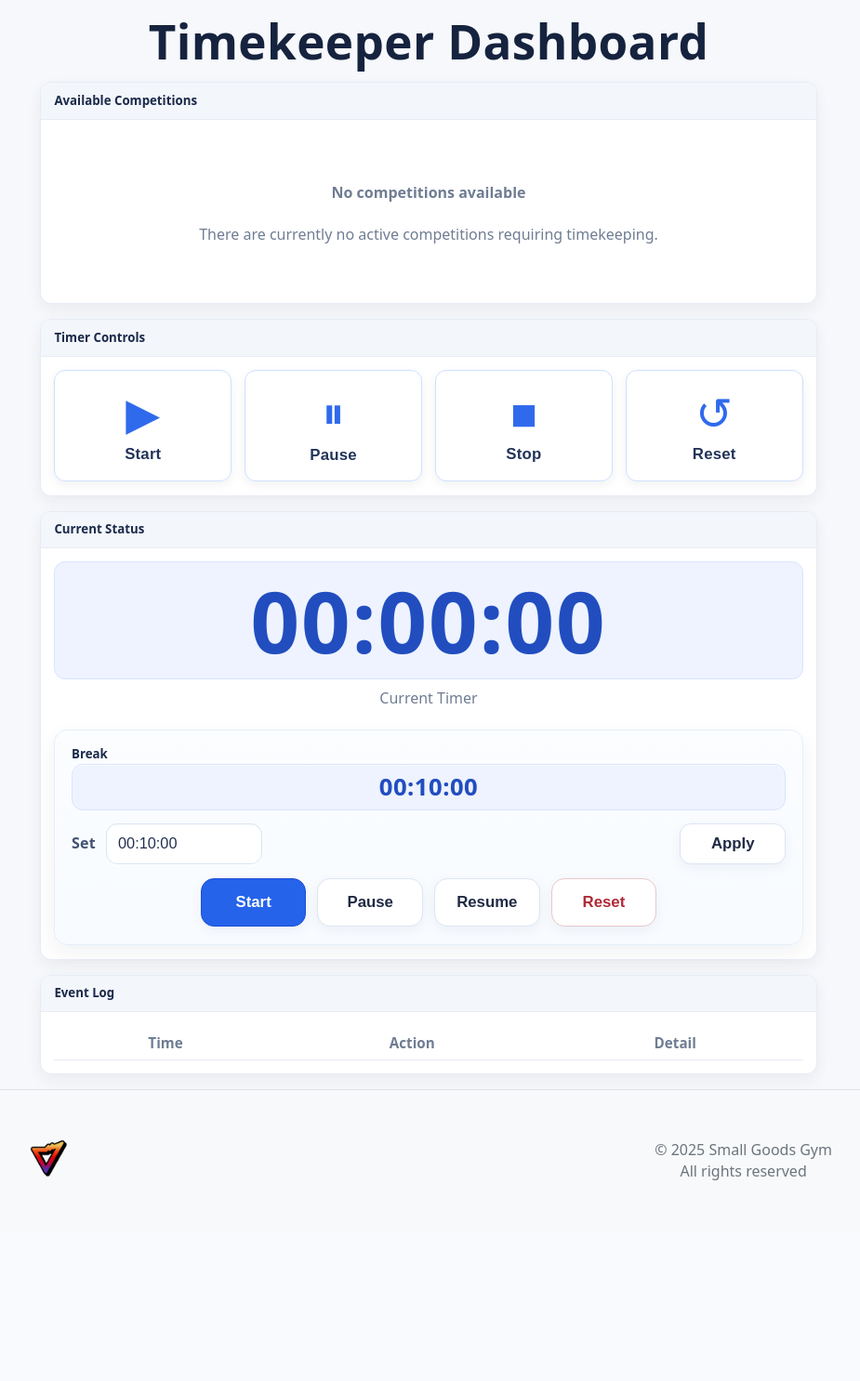
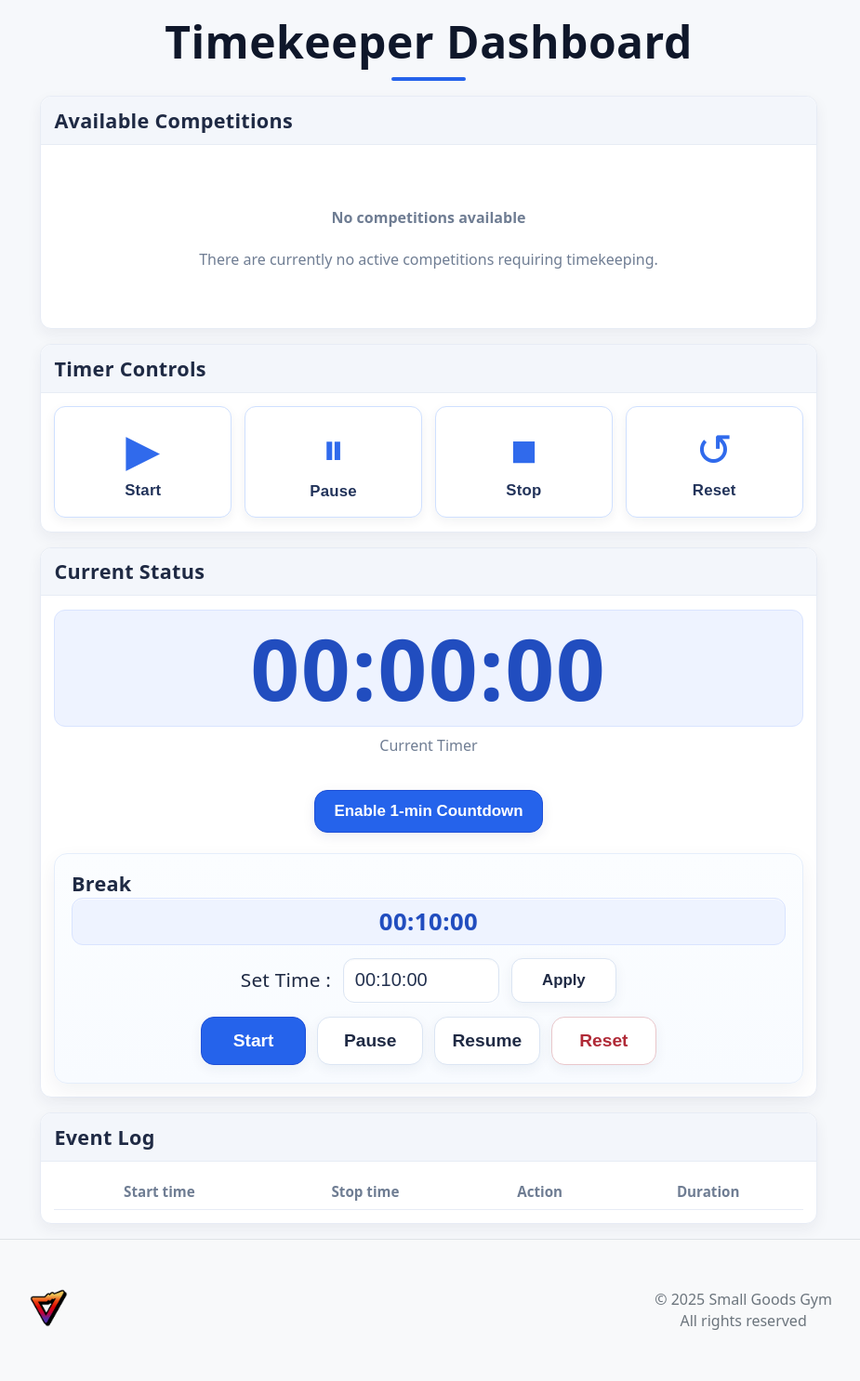
Before and after one commit to cits5206Group9/SmallGoods-Competition-app, a Flask app: page /admin/timer in a window 1280 px wide. Shown: the whole page at 93% size, without its empty margins (179-1104 px from the left). Before the commit the page ends 1270 px from the top, so only its background shows below. Run offline with Flask 3, Linux system fonts and the light colour scheme; lists and menus that the app fills with data are empty.

Commit message:
Added new changes to event log table,enable 1 min timer

```diff
--- a/app/static/css/timekeeper.css
+++ b/app/static/css/timekeeper.css
@@ -297,12 +297,12 @@ h6 { margin: 0 0 .5rem; font: 700 1rem/1.2 inherit; }
   border: 1px solid #dbe5f3;
   border-radius: 12px;
   background: #fff;
-  font-size: 1.02rem;
+  font-size: 1.5rem;
   color: #23314f;
   box-shadow: 0 1px 0 rgba(255,255,255,.8), inset 0 1px 2px rgba(31,49,97,.04);
 }
 .input-hms:focus { outline: none; border-color: #9ec1ff; box-shadow: 0 0 0 3px rgba(66,133,244,.15); }
-#btnBreakApply { height: 44px; padding: .55rem 1.1rem; border-radius: 12px; font-weight: 800; }
+#btnBreakApply { height: 44px; padding: .55rem 1.1rem; border-radius: 12px; font-weight: 500; }
 #btnBreakApply.invalid { animation: pulse 300ms linear 1; }
 @keyframes pulse { 50% { transform: scale(0.98); } }
 
@@ -313,8 +313,98 @@ h6 { margin: 0 0 .5rem; font: 700 1rem/1.2 inherit; }
   height: 52px;
   padding: 0 1.1rem;
   border-radius: 14px;
-  font-size: 1.05rem;
-  font-weight: 800;
+  font-size: 1.20rem;
+  font-weight: 550;
   box-shadow: 0 4px 14px rgba(22, 44, 88, .06);
 }
 .panel .btn:hover { box-shadow: 0 8px 18px rgba(22,44,88,.1); }
+
+/* ===== Attempt countdown toggle (under main timer) ===== */
+.attempt-controls{
+  display:flex;
+  justify-content:center;
+  margin-top:.85rem;
+}
+
+#btnAttemptToggle{
+  background:#2563eb;
+  border:1px solid #1e4fd7;
+  color:#fff;
+  font-weight:800;
+  font-size:1.06rem;
+  padding:.75rem 1.25rem;
+  border-radius:14px;
+  box-shadow:0 4px 14px rgba(22,44,88,.08);
+  transition:transform .05s ease, box-shadow .15s ease, filter .15s ease;
+}
+#btnAttemptToggle:hover{ filter:brightness(1.02); box-shadow:0 8px 18px rgba(22,44,88,.12); }
+#btnAttemptToggle:active{ transform:translateY(1px); }
+
+/* optional: “active” look when countdown is enabled */
+#btnAttemptToggle.is-on{
+  background:#1f43b8;
+  border-color:#17379f;
+}
+
+/* Centered Break Set row */
+.break-set {
+  display: flex;
+  justify-content: center;
+  align-items: center;
+  gap: 0.8rem;
+  margin-top: 0.8rem;
+}
+
+.break-set label {
+  font-weight: 500;
+  font-size: 1.3rem;
+  color: #1f2a44;
+}
+
+.break-set .input-hms {
+  height: 48px;
+  font-size: 1.25rem;
+  font-weight: 500;
+}
+
+.break-set #btnBreakApply {
+  height: 48px;
+  padding: 0 1.25rem;
+  font-size: 1.05rem;
+  font-weight: 700;
+}
+
+/* Unified Section Headings */
+.card-header h5,
+.panel h5,
+.panel h6 {
+  font-size: 1.35rem;     /* Larger, more readable */
+  font-weight: 550;       /* Bold to match buttons */
+  letter-spacing: 0.3px;
+  color: #1f2a44;         /* Same as body headings */
+  margin: 0;
+}
+
+/* Hide the entire Timer Controls card on mobile */
+@media (max-width: 768px) {
+  .hide-on-mobile { display: none !important; }
+}
+
+h1 {
+  font: 600 clamp(2.5rem, 2rem + 2vw, 3rem)/1.2 system-ui, -apple-system, Segoe UI, Roboto, sans-serif;
+  letter-spacing: 0.5px;
+  text-align: center;
+  color: #0f172a;
+  margin-bottom: 1.5rem;
+  position: relative;
+}
+
+h1::after {
+  content: "";
+  display: block;
+  width: 80px;
+  height: 4px;
+  margin: 0.6rem auto 0;
+  background: #2563eb;
+  border-radius: 2px;
+}
--- a/app/static/js/timekeeper.js
+++ b/app/static/js/timekeeper.js
@@ -8,9 +8,20 @@
     const s = sec % 60;
     return `${pad2(h)}:${pad2(m)}:${pad2(s)}`;
   };
+  // Compact duration: 2h 5m 8s / 1m 30s / 6s
+  const fmtDurationStr = (sec) => {
+    sec = Math.max(0, Math.round(sec));
+    const h = Math.floor(sec / 3600);
+    const m = Math.floor((sec % 3600) / 60);
+    const s = sec % 60;
+    const parts = [];
+    if (h > 0) parts.push(`${h}h`);
+    if (m > 0) parts.push(`${m}m`);
+    if (s > 0 || parts.length === 0) parts.push(`${s}s`);
+    return parts.join(" ");
+  };
   const now = () => performance.now();
 
-  // Tiny beep (no external files)
   function beep(ms = 150, freq = 880) {
     try {
       const Ctx = window.AudioContext || window.webkitAudioContext;
@@ -28,17 +39,17 @@
     } catch {}
   }
 
-  // ---------- Timer (countup & countdown) ----------
+  // ---------- Timer ----------
   class Timer {
-    constructor({ displayEl, mode = "countdown", onExpire, formatter }) {
+    constructor({ displayEl, mode = "countup", onExpire, formatter = fmtHMS }) {
       this.displayEl = displayEl;
-      this.mode = mode; // "countup" | "countdown"
+      this.mode = mode;
       this.onExpire = onExpire || (() => {});
-      this.format = formatter || fmtHMS;
+      this.format = formatter;
 
       this.baseSeconds = 0;
-      this.elapsed = 0;   // for countup
-      this.remaining = 0; // for countdown
+      this.elapsed = 0;
+      this.remaining = 0;
       this.running = false;
       this._t0 = 0;
       this._raf = null;
@@ -46,15 +57,13 @@
     }
     set(seconds) {
       const s = Math.max(0, seconds | 0);
+      this.baseSeconds = s;
       if (this.mode === "countup") {
-        this.baseSeconds = s;
         this.elapsed = 0;
       } else {
-        this.baseSeconds = s;
         this.remaining = s;
       }
-      this.running = false;
-      this._stop();
+      this.pause();
       this.render();
     }
     start() {
@@ -80,12 +89,20 @@
       this._stop();
       this.render();
     }
+    currentSeconds() {
+      const dt = this.running ? (now() - this._t0) / 1000 : 0;
+      if (this.mode === "countup") {
+        return Math.max(0, this.baseSeconds + this.elapsed + dt);
+      } else {
+        return Math.max(0, this.remaining - dt);
+      }
+    }
     _tick() {
       this._raf = requestAnimationFrame(() => {
         const dt = (now() - this._t0) / 1000;
         if (this.mode === "countup") {
-          const value = this.baseSeconds + this.elapsed + dt;
-          this.displayEl.textContent = this.format(value);
+          const val = this.baseSeconds + this.elapsed + dt;
+          this.displayEl.textContent = this.format(val);
         } else {
           const left = Math.max(0, this.remaining - dt);
           this.displayEl.textContent = this.format(left);
@@ -111,34 +128,31 @@
 
   // ---------- Helpers ----------
   const $ = (id) => document.getElementById(id);
-  const bindClickAll = (id, handler) => {
-    // Bind handler to ALL elements with same id (handles hidden duplicates)
-    document.querySelectorAll(`#${CSS.escape(id)}`).forEach((node) => {
-      node.onclick = handler;
-    });
-  };
+  const bindClickAll = (id, handler) =>
+    document.querySelectorAll(`#${CSS.escape(id)}`).forEach((n) => (n.onclick = handler));
 
-  function addLog(action, detail) {
-    const table = document.getElementById("logTable");
-    if (!table) return;
-    const tbody = table.querySelector("tbody");
+  // 4-column log row (Start, Stop, Action, Duration)
+  function addLogRow({ start, stop, action, duration }) {
+    const tbody = document.querySelector("#logTable tbody");
     if (!tbody) return;
 
-    // If the current batch already has 10 rows, clear it for the next batch
+    // rolling: only show up to 10 rows
     if (tbody.children.length >= 10) {
       while (tbody.firstChild) tbody.removeChild(tbody.firstChild);
     }
 
-    // Prepend the newest row
     const tr = document.createElement("tr");
-    const t = new Date().toLocaleTimeString();
-    tr.innerHTML = `<td>${t}</td><td>${action}</td><td>${detail || ""}</td>`;
+    tr.innerHTML =
+      `<td>${start || ""}</td>` +
+      `<td>${stop || ""}</td>` +
+      `<td>${action || ""}</td>` +
+      `<td>${duration || ""}</td>`;
     tbody.prepend(tr);
   }
 
+  const nowStr = () => new Date().toLocaleTimeString();
 
-  // ---------- Timers ----------
-  // Main attempt: stopwatch from 00:00:00
+  // ---------- Attempt Timer ----------
   const attemptClock = new Timer({
     displayEl: $("attemptClock"),
     mode: "countup",
@@ -146,79 +160,123 @@
   });
   attemptClock.set(0);
 
-  // Break/Block: countdown from 10 minutes → 00:00:00 (HH:MM:SS)
+  // Track a single Attempt session: Start → Stop
+  let attemptSessionStartTime = null;          // Date when Start was first pressed
+  let attemptSessionStartRemOrElapsed = null;  // seconds baseline at Start
+
+  // START: open a session if none exists (no log yet)
+  bindClickAll("btnStart", () => {
+    attemptClock.start();
+    if (!attemptSessionStartTime) {
+      attemptSessionStartTime = new Date();
+      attemptSessionStartRemOrElapsed = attemptClock.currentSeconds();
+    }
+  });
+
+  // PAUSE / RESUME: ignore in Attempt log
+  bindClickAll("btnPause",  () => { attemptClock.pause();  });
+  bindClickAll("btnResume", () => { attemptClock.resume(); });
+
+  // RESET: clear timer and abandon any open session without logging
+  bindClickAll("btnReset", () => {
+    attemptClock.reset();
+    attemptSessionStartTime = null;
+    attemptSessionStartRemOrElapsed = null;
+  });
+
+  // STOP (square): close the session and log a single combined row
+  bindClickAll("btnBarLeft", () => {
+    attemptClock.pause();
+    if (attemptSessionStartTime) {
+      const startTs = attemptSessionStartTime;
+      const stopTs  = new Date();
+
+      const nowSecs = attemptClock.currentSeconds();
+      let durationSec;
+      if (attemptClock.mode === "countup") {
+        durationSec = Math.max(0, nowSecs); // elapsed
+      } else {
+        durationSec = Math.max(0, attemptSessionStartRemOrElapsed - nowSecs); // used in countdown
+      }
+
+      addLogRow({
+        start: startTs.toLocaleTimeString(),
+        stop:  stopTs.toLocaleTimeString(),
+        action: "Attempt",
+        duration: fmtDurationStr(durationSec)
+      });
+    }
+    attemptSessionStartTime = null;
+    attemptSessionStartRemOrElapsed = null;
+  });
+
+  // ---------- Attempt: 1-min countdown toggle (no logging) ----------
+  const btnAttemptToggle = $("btnAttemptToggle");
+  let countdownOn = false;
+  function updateToggleLabel() {
+    btnAttemptToggle.textContent = countdownOn
+      ? "Disable 1-min Countdown"
+      : "Enable 1-min Countdown";
+  }
+  if (btnAttemptToggle) {
+    btnAttemptToggle.onclick = () => {
+      countdownOn = !countdownOn;
+      if (countdownOn) {
+        attemptClock.mode = "countdown";
+        attemptClock.set(60); // always 1 minute
+      } else {
+        attemptClock.mode = "countup";
+        attemptClock.set(0);
+      }
+      // Clear any in-progress Attempt session when mode changes
+      attemptSessionStartTime = null;
+      attemptSessionStartRemOrElapsed = null;
+
+      updateToggleLabel();
+    };
+    updateToggleLabel();
+  }
+
+  // ---------- Break Timer (unchanged logic; logs kept) ----------
   const breakClock = new Timer({
     displayEl: $("breakClock"),
     mode: "countdown",
     formatter: fmtHMS,
-    onExpire: () => { addLog("Break", "Expired"); beep(400, 520); },
+    onExpire: () => { addLogRow({ start: nowStr(), stop: "", action: "Break", duration: "Expired" }); beep(400, 520); },
   });
-  breakClock.set(window.TK_DEFAULT_BREAK || 600); // 600s = 00:10:00
+  breakClock.set(window.TK_DEFAULT_BREAK || 600);
 
-  // ---------- Controls ----------
-  // Attempt controls (works for tile buttons, any hidden duplicates, and dock proxies)
-  bindClickAll("btnStart",   () => { attemptClock.start();  addLog("Attempt", "Start");  });
-  bindClickAll("btnPause",   () => { attemptClock.pause();  addLog("Attempt", "Pause");  });
-  bindClickAll("btnResume",  () => { attemptClock.resume(); addLog("Attempt", "Resume"); });
-  bindClickAll("btnReset",   () => { attemptClock.reset();  addLog("Attempt", "Reset");  });
-  bindClickAll("btnBarLeft", () => { attemptClock.pause();  addLog("Attempt", "Stop");   });
+  const breakHMSInput = $("breakHMS");
+  if (breakHMSInput) breakHMSInput.value = fmtHMS(window.TK_DEFAULT_BREAK || 600);
 
-  // Break controls
-  bindClickAll("btnBreakStart",  () => { breakClock.start();  addLog("Break", "Start");  });
-  bindClickAll("btnBreakPause",  () => { breakClock.pause();  addLog("Break", "Pause");  });
-  bindClickAll("btnBreakResume", () => { breakClock.resume(); addLog("Break", "Resume"); });
-  bindClickAll("btnBreakReset",  () => { breakClock.reset();  addLog("Break", "Reset");  });
-
-
-  // --- helper to parse "HH:MM:SS" or "MM:SS" or "SS" into seconds
-function parseHMS(str) {
-  if (!str) return NaN;
-  const parts = str.trim().split(":").map(s => s.trim());
-  if (parts.some(p => p === "")) return NaN;
-  if (parts.length === 3) {
-    const [hh, mm, ss] = parts.map(Number);
-    if ([hh,mm,ss].some(n => Number.isNaN(n) || n < 0)) return NaN;
-    return hh*3600 + mm*60 + ss;
-  } else if (parts.length === 2) {
-    const [mm, ss] = parts.map(Number);
-    if ([mm,ss].some(n => Number.isNaN(n) || n < 0)) return NaN;
-    return mm*60 + ss;
-  } else if (parts.length === 1) {
-    const ss = Number(parts[0]);
-    if (Number.isNaN(ss) || ss < 0) return NaN;
-    return ss;
-  }
-  return NaN;
-}
-
-// Pre-fill the input with the default break value in HH:MM:SS
-const breakHMSInput = document.getElementById("breakHMS");
-if (breakHMSInput) {
-  breakHMSInput.value = fmtHMS(window.TK_DEFAULT_BREAK || 600);
-}
-
-// Apply -> set countdown to entered time
-const btnBreakApply = document.getElementById("btnBreakApply");
+  const btnBreakApply = $("btnBreakApply");
   if (btnBreakApply && breakHMSInput) {
     btnBreakApply.onclick = () => {
-    const secs = parseHMS(breakHMSInput.value);
+      const val = breakHMSInput.value;
+      const parts = val.trim().split(":").map(Number);
+      let secs = NaN;
+      if (parts.length === 3) secs = parts[0]*3600+parts[1]*60+parts[2];
+      else if (parts.length === 2) secs = parts[0]*60+parts[1];
+      else if (parts.length === 1) secs = parts[0];
       if (!Number.isNaN(secs)) {
         breakClock.set(secs);
-      addLog("Break", `Set ${fmtHMS(secs)}`);
+        addLogRow({ start: nowStr(), stop: "", action: "Break", duration: `Set ${fmtDurationStr(secs)}` });
       } else {
-      // optional: quick visual shake
         btnBreakApply.classList.add("invalid");
         setTimeout(() => btnBreakApply.classList.remove("invalid"), 300);
       }
     };
   }
 
+  bindClickAll("btnBreakStart",  () => { breakClock.start();  addLogRow({ start: nowStr(), stop: "", action: "Break", duration: "Start"  }); });
+  bindClickAll("btnBreakPause",  () => { breakClock.pause();  addLogRow({ start: nowStr(), stop: "", action: "Break", duration: "Pause"  }); });
+  bindClickAll("btnBreakResume", () => { breakClock.resume(); addLogRow({ start: nowStr(), stop: "", action: "Break", duration: "Resume" }); });
+  bindClickAll("btnBreakReset",  () => { breakClock.reset();  addLogRow({ start: nowStr(), stop: "", action: "Break", duration: "Reset"  }); });
 
-  // ---------- Keyboard shortcuts ----------
+  // ---------- Keyboard Shortcuts ----------
   document.addEventListener("keydown", (e) => {
     if (e.repeat) return;
     if (e.code === "Space") {
-      // Space toggles attempt timer
       if (!attemptClock.running) document.querySelector("#btnStart")?.click();
       else document.querySelector("#btnPause")?.click();
       e.preventDefault();
--- a/app/templates/admin/timer.html
+++ b/app/templates/admin/timer.html
@@ -36,7 +36,7 @@
 
 
       <!-- Timer Controls -->
-      <div class="card mt-4">
+      <div class="card mt-4 hide-on-mobile">
         <div class="card-header">
           <h5><span class="ico"></span> Timer Controls</h5>
         </div>
@@ -94,6 +94,7 @@
       </div>
 
 
+
       <!-- Current Status -->
       <!-- Current Status -->
       <div class="card mt-4">
@@ -110,14 +111,28 @@
             </div>
           </div>
 
+          <!-- Countdown toggle + (hidden) set-time row for the main attempt timer -->
+          <div class="attempt-controls">
+            <button id="btnAttemptToggle" class="btn" type="button">Countdown: Off</button>
+
+            <div class="timer-set attempt-set" id="attemptSetRow" style="display:none">
+              <label for="attemptHMS"><strong>Set</strong></label>
+              <input id="attemptHMS" class="input-hms" type="text" inputmode="numeric"
+                    placeholder="HH:MM:SS" value="00:01:00">
+              <button class="btn" id="btnAttemptApply">Apply</button>
+            </div>
+          </div>
+
+
+
           <!-- BREAK / BLOCK BELOW -->
           <div class="status-bottom one-col">
             <div class="panel">
               <h5>Break</h5>
               <div class="display-time small" id="breakClock">10:00</div>
               <!-- new timer set -->
-              <div class="timer-set">
-                <label for="breakHMS"><strong>Set</strong></label>
+              <div class="timer-set break-set">
+                <label for="breakHMS">Set Time :</label>
                 <input id="breakHMS" type="text" inputmode="numeric" placeholder="HH:MM:SS" value="00:10:00" class="input-hms">
                 <button class="btn" id="btnBreakApply">Apply</button>
               </div>
@@ -142,7 +157,7 @@
         </div>
         <div class="card-body">
           <table class="tk-table" id="logTable">
-            <thead><tr><th>Time</th><th>Action</th><th>Detail</th></tr></thead>
+            <thead><tr><th>Start time</th><th>Stop time</th><th>Action</th><th>Duration</th></tr></thead>
             <tbody></tbody>
           </table>
         </div>
```
Lines whose indentation alone changed are shown as unchanged.
